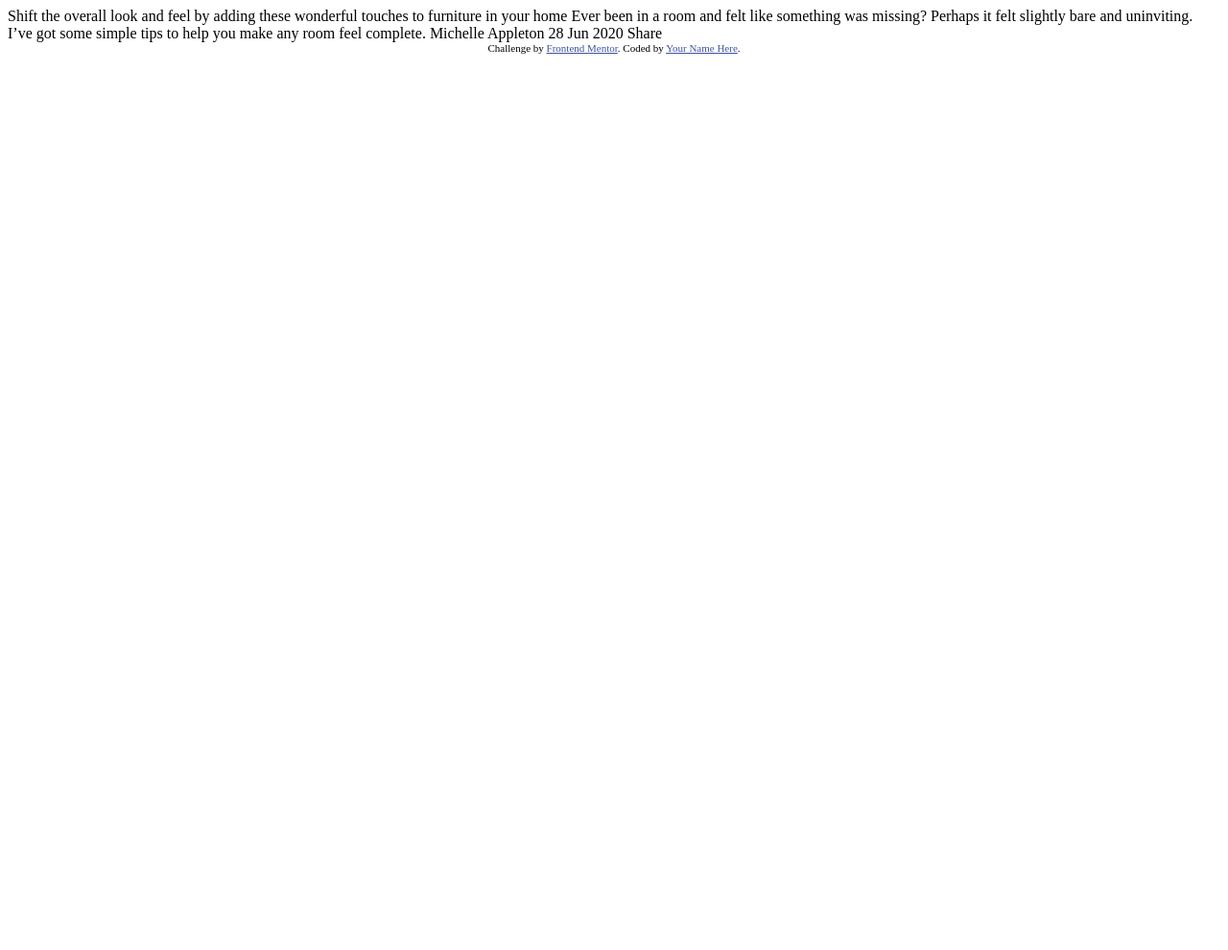
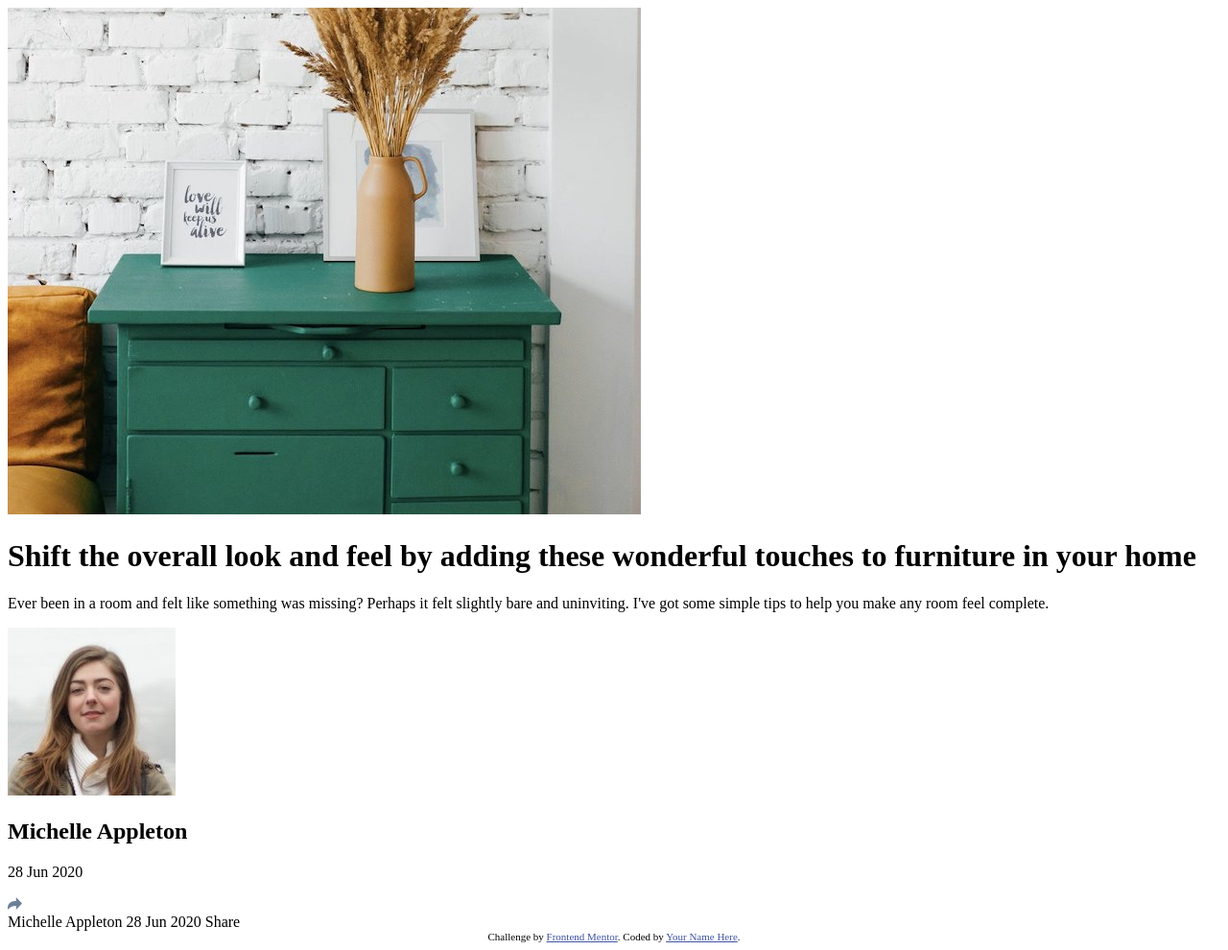
Before and after one commit to mishael-codes/Article-preview-component, a plain HTML site: page index.html in a window 1280 px wide. Shown: the whole page at 96% size. Before the commit the page ends 800 px from the top, so only its background shows below. Drawn offline with Linux system fonts and the light colour scheme.

Commit message:
Feat: almost complete page structure

```diff
--- a/index.html
+++ b/index.html
@@ -1,36 +1,66 @@
 <!DOCTYPE html>
 <html lang="en">
   <head>
-  <meta charset="UTF-8">
-  <meta name="viewport" content="width=device-width, initial-scale=1.0"> <!-- displays site properly based on user's device -->
+    <meta charset="UTF-8" />
+    <meta name="viewport" content="width=device-width, initial-scale=1.0" />
+    <!-- displays site properly based on user's device -->
 
-  <link rel="icon" type="image/png" sizes="32x32" href="./images/favicon-32x32.png">
+    <link
+      rel="icon"
+      type="image/png"
+      sizes="32x32"
+      href="./images/favicon-32x32.png"
+    />
+
+    <link rel="stylesheet" href="style.css">
 
     <title>Frontend Mentor | Article preview component</title>
 
     <!-- Feel free to remove these styles or customise in your own stylesheet 👍 -->
     <style>
-    .attribution { font-size: 11px; text-align: center; }
-    .attribution a { color: hsl(228, 45%, 44%); }
+      .attribution {
+        font-size: 11px;
+        text-align: center;
+      }
+      .attribution a {
+        color: hsl(228, 45%, 44%);
+      }
     </style>
   </head>
   <body>
-
-  Shift the overall look and feel by adding these wonderful
-  touches to furniture in your home
-
-  Ever been in a room and felt like something was missing? Perhaps
-  it felt slightly bare and uninviting. I’ve got some simple tips
-  to help you make any room feel complete.
-
-  Michelle Appleton
-  28 Jun 2020
-
-  Share
+    <div>
+      <img src="images/drawers.jpg" alt="drawers.jpg" />
+    </div>
+    <div>
+      <h1>
+        Shift the overall look and feel by adding these wonderful touches to
+        furniture in your home
+      </h1>
+      <p>
+        Ever been in a room and felt like something was missing? Perhaps it felt
+        slightly bare and uninviting. I&apos;ve got some simple tips to help you make
+        any room feel complete.
+      </p>
+      <div>
+        <div>
+          <img src="images/avatar-michelle.jpg" alt="Michelle's headshot">
+        </div>
+        <div>
+          <h2>Michelle Appleton</h2>
+          <p>28 Jun 2020</p>
+          <div>
+            <img src="images/icon-share.svg" alt="share-icon">
+          </div>
+        </div>
+      </div>
+    </div>
+    Michelle Appleton 28 Jun 2020 Share
 
     <div class="attribution">
-    Challenge by <a href="https://www.frontendmentor.io?ref=challenge" target="_blank">Frontend Mentor</a>.
-    Coded by <a href="#">Your Name Here</a>.
+      Challenge by
+      <a href="https://www.frontendmentor.io?ref=challenge" target="_blank"
+        >Frontend Mentor</a
+      >. Coded by <a href="#">Your Name Here</a>.
     </div>
   </body>
 </html>
```
Lines whose indentation alone changed are shown as unchanged.
